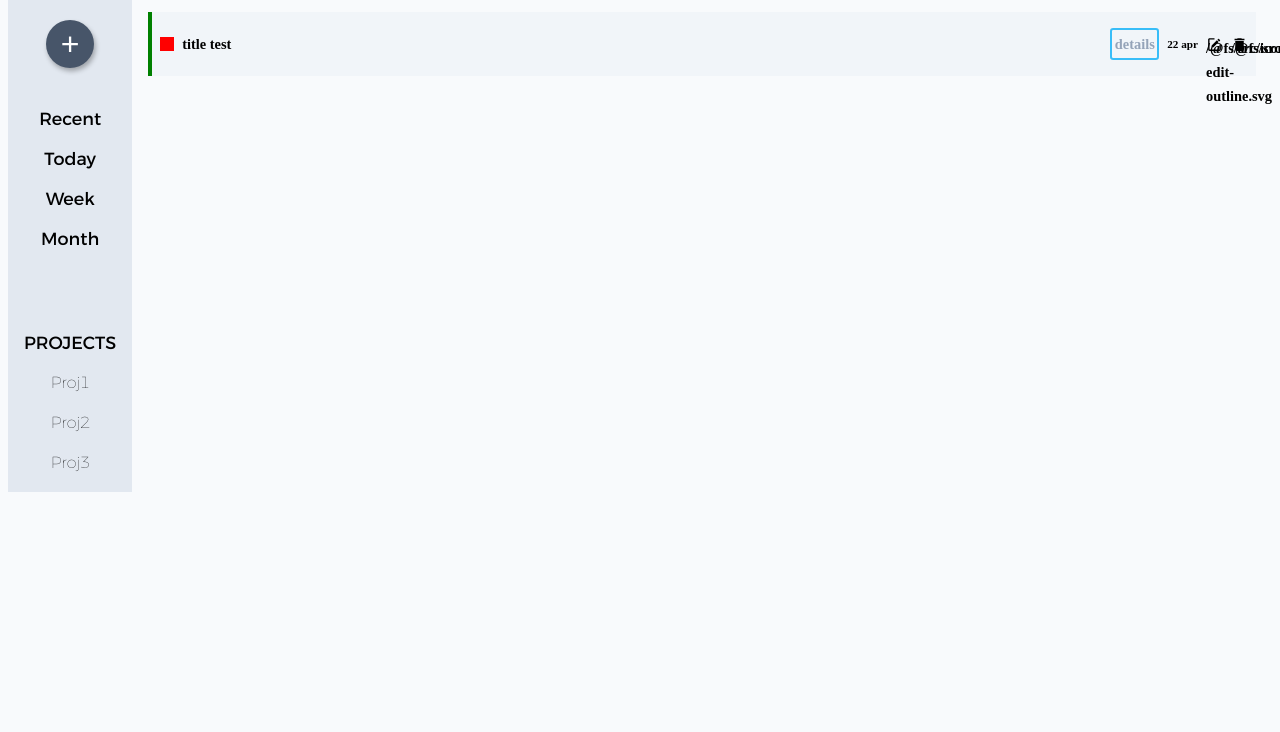
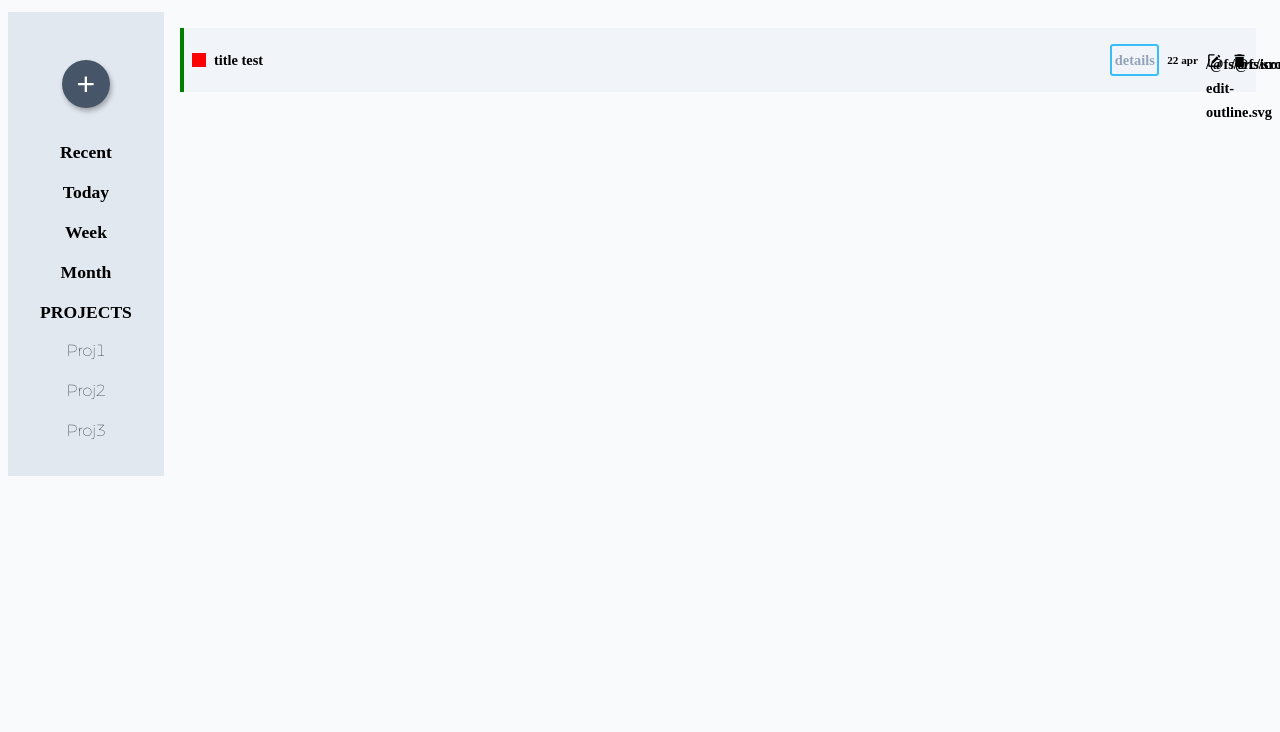
Before and after one commit to giovanniPepi/toDo, a website built with webpack: page src/index.html in a window 1280 px wide. Shown: the part 68-800 px from the top of the page. Built offline with nearby package versions, Linux system fonts and the light colour scheme; a web font is replaced by a local one.

Commit message:
Update leftContainer Structure

```diff
--- a/src/getLeftContainer.js
+++ b/src/getLeftContainer.js
@@ -1,9 +1,6 @@
 const getLeftContainer = () => {
   const leftContainer = document.createElement('div');
   leftContainer.setAttribute('class', 'leftContainer');
-
-  const menuTime = document.createElement('div');
-  menuTime.setAttribute('class', 'menuTime');
 
   const timeList = document.createElement('ul')
   timeList.setAttribute('class', 'timeList');
@@ -40,9 +37,6 @@ const getLeftContainer = () => {
   subProjLi3.setAttribute('class', 'subProj');
   subProjLi3.textContent = 'Proj3';
 
-  const addBtnDiv = document.createElement('div');
-  addBtnDiv.setAttribute('class', 'addBtnDiv');
-
   const addBtn = document.createElement('button');
   addBtn.setAttribute('class', 'addBtn');
   addBtn.textContent = '+';
@@ -57,14 +51,10 @@ const getLeftContainer = () => {
   timeList.appendChild(li3);
   timeList.appendChild(li4);
 
-  menuTime.appendChild(timeList);
-  menuTime.appendChild(projectList);
+  leftContainer.appendChild(addBtn);
+  leftContainer.appendChild(timeList);
+  leftContainer.appendChild(projectList);
 
-
-  addBtnDiv.appendChild(addBtn);
-
-  leftContainer.appendChild(addBtnDiv);
-  leftContainer.appendChild(menuTime);
   return leftContainer;
 }
 
--- a/src/style.css
+++ b/src/style.css
@@ -35,6 +35,7 @@
   --listMargin: .5rem;
   --fontHighlight: 1.1rem;
   --fontTask: .9rem;
+  --leftPadding: 2.5vw;
   --miniBoxSizing: clamp(8px, 1.7vw, 14px);
   --miniBoxSizingIcon: clamp(11px, 1.8vw, 17px);
   --boxShadowing: 0.1rem 0.2rem .3rem rgba(0, 0, 0, 0.3);
@@ -69,46 +70,54 @@ body {
   grid-template-columns: 1fr 20fr;
   grid-template-rows: 1fr;
   padding: var(--subItemPadding);
+  max-height: 100vh;
 }
 .header {
   display: flex;
   align-content: center;
   justify-content: space-between;
   align-items: center;
-  padding: var(--subItemPadding);
+  padding: 1rem 2rem 1rem 2rem;
   gap: var(--subItemGap);
   background: var(--slate50);
-
 }
 .leftContainer {
-  display: flex;
-  flex-direction: column;
   grid-column: 1/2;
   grid-row: auto;
-  padding: var(--contentPadding);
   font-size: var(--fontHighlight);
   background: var(--slate200);
-  gap: 2rem;
+  padding: var(--leftPadding);
+  display: grid;
+  grid-template-columns: 1fr;
+  grid-template-rows: 30px, repeat(2, minmax(50px, 1fr));
+  justify-items: center;
+  align-items: center;
+  gap: var(--subItemGap);
 }
 .rightContainer {
   grid-column: 2/3;
   grid-row: auto;
   padding: var(--contentPadding);
 }
-.menuTime {
-  display: flex;
-  flex-direction: column;
-  align-items: center;
-  gap: 5rem;
-  flex: 1;
-  font-weight: bold;
+.addBtn{
+  font-size: 2rem;
+  width: 3rem;
+  height: 3rem;
+  color: white;
+  background: var(--slate600);
+  border-radius: 2rem;
+  box-shadow: var(--boxShadowing);
+  align-self: flex-start;
+  margin: 1rem 0 1rem 0;
 }
-.timeList, .projectList {
+
+.projectList, .timeList {
   display: flex;
   flex-direction: column;
   align-items: center;
   gap: var(--subItemGap);
 }
+
 .options {
   padding: var(--subItemPadding);
 }
@@ -170,21 +179,6 @@ body {
   background-image: url("/src/icons/delete.svg");
   background-size: cover;
 }
-.addBtnDiv {
-  display: flex;
-  padding: .5rem;
-  justify-content: center;
-}
-.addBtn{
-  font-size: 2rem;
-  width: 3rem;
-  height: 3rem;
-  color: white;
-  background: var(--slate600);
-  border-radius: 2rem;
-  align-self: center;
-  box-shadow: var(--boxShadowing);
-}
 .subProj {
   font-size: 1rem ;
   font-weight: 400;
```
